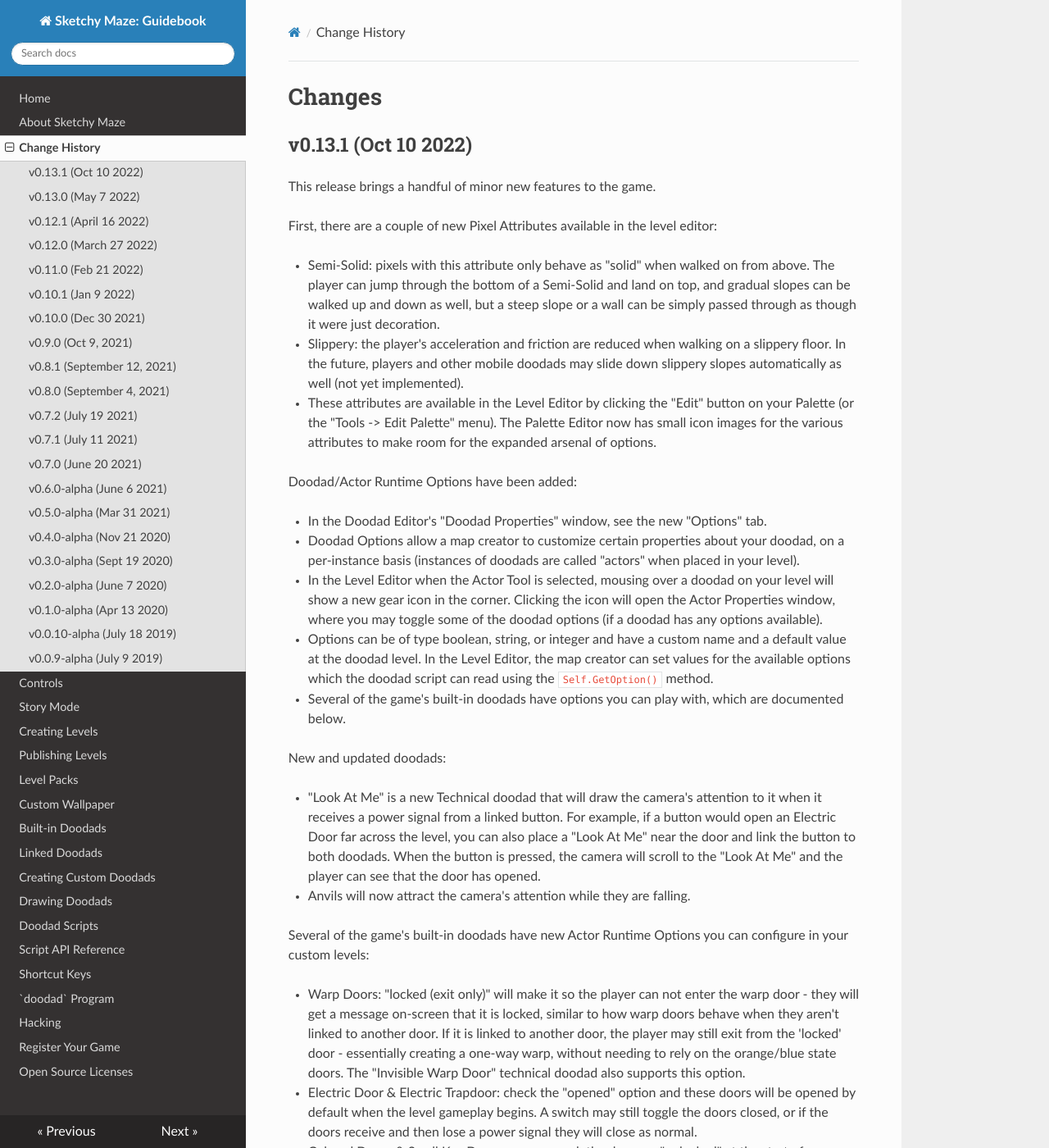
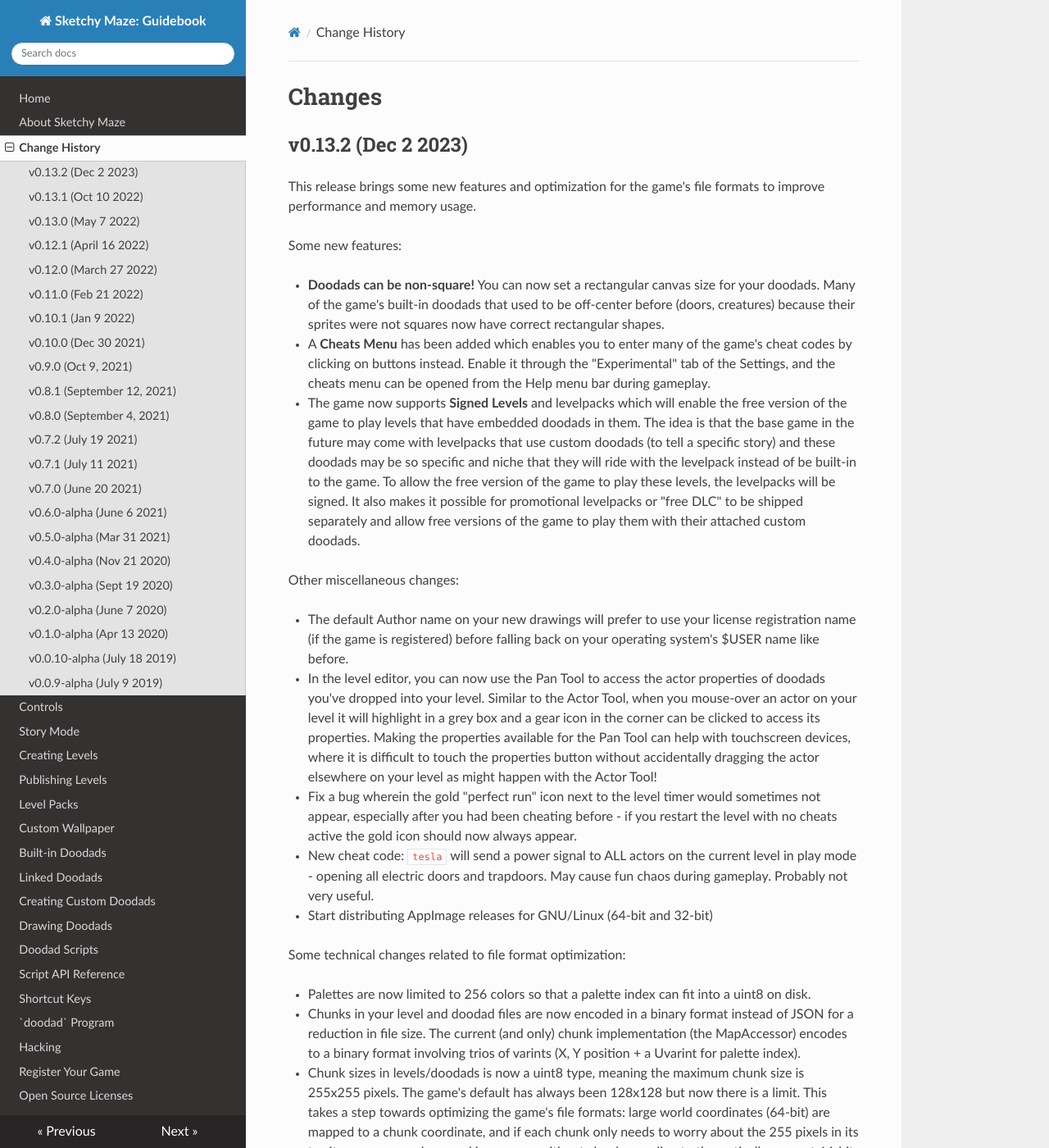
Before and after one commit to SketchyMaze/guidebook, an MkDocs documentation site: the page built from docs/changes.md, in a window 1280 px wide and 1400 px high. Shown: the whole window at 82% size. Built offline with MkDocs 1.6.1, drawn with Linux system fonts in a browser that asks for light colours; nearby versions of some CDN libraries; some of the changed text lies outside the part shown.

Commit message:
Update Guidebook for v0.13.2

```diff
--- a/docs/changes.md
+++ b/docs/changes.md
@@ -1,4 +1,67 @@
 # Changes
+
+## v0.13.2 (Dec 2 2023)
+
+This release brings some new features and optimization for the game's file
+formats to improve performance and memory usage.
+
+Some new features:
+
+* **Doodads can be non-square!** You can now set a rectangular canvas size
+  for your doodads. Many of the game's built-in doodads that used to be
+  off-center before (doors, creatures) because their sprites were not squares
+  now have correct rectangular shapes.
+* A **Cheats Menu** has been added which enables you to enter many of the
+  game's cheat codes by clicking on buttons instead. Enable it through the
+  "Experimental" tab of the Settings, and the cheats menu can be opened from
+  the Help menu bar during gameplay.
+* The game now supports **Signed Levels** and levelpacks which will enable the
+  free version of the game to play levels that have embedded doodads in them.
+  The idea is that the base game in the future may come with levelpacks that
+  use custom doodads (to tell a specific story) and these doodads may be so
+  specific and niche that they will ride with the levelpack instead of be
+  built-in to the game. To allow the free version of the game to play these
+  levels, the levelpacks will be signed. It also makes it possible for
+  promotional levelpacks or "free DLC" to be shipped separately and allow
+  free versions of the game to play them with their attached custom doodads.
+
+Other miscellaneous changes:
+
+* The default Author name on your new drawings will prefer to use your
+  license registration name (if the game is registered) before falling back
+  on your operating system's $USER name like before.
+* In the level editor, you can now use the Pan Tool to access the actor
+  properties of doodads you've dropped into your level. Similar to the
+  Actor Tool, when you mouse-over an actor on your level it will highlight
+  in a grey box and a gear icon in the corner can be clicked to access
+  its properties. Making the properties available for the Pan Tool can
+  help with touchscreen devices, where it is difficult to touch the
+  properties button without accidentally dragging the actor elsewhere
+  on your level as might happen with the Actor Tool!
+* Fix a bug wherein the gold "perfect run" icon next to the level timer
+  would sometimes not appear, especially after you had been cheating
+  before - if you restart the level with no cheats active the gold icon
+  should now always appear.
+* New cheat code: `tesla` will send a power signal to ALL actors on the
+  current level in play mode - opening all electric doors and trapdoors.
+  May cause fun chaos during gameplay. Probably not very useful.
+* Start distributing AppImage releases for GNU/Linux (64-bit and 32-bit)
+
+Some technical changes related to file format optimization:
+
+* Palettes are now limited to 256 colors so that a palette index can fit
+  into a uint8 on disk.
+* Chunks in your level and doodad files are now encoded in a binary format
+  instead of JSON for a reduction in file size. The current (and only)
+  chunk implementation (the MapAccessor) encodes to a binary format involving
+  trios of varints (X, Y position + a Uvarint for palette index).
+* Chunk sizes in levels/doodads is now a uint8 type, meaning the maximum
+  chunk size is 255x255 pixels. The game's default has always been 128x128
+  but now there is a limit. This takes a step towards optimizing the game's
+  file formats: large world coordinates (64-bit) are mapped to a chunk
+  coordinate, and if each chunk only needs to worry about the 255 pixels
+  in its territory, space can be saved in memory without chunks needing to
+  theoretically support 64-bit sizes of pixels!
 
 ## v0.13.1 (Oct 10 2022)
 
```
Also changed, not shown: docs/index.md (+1 -1 lines).
